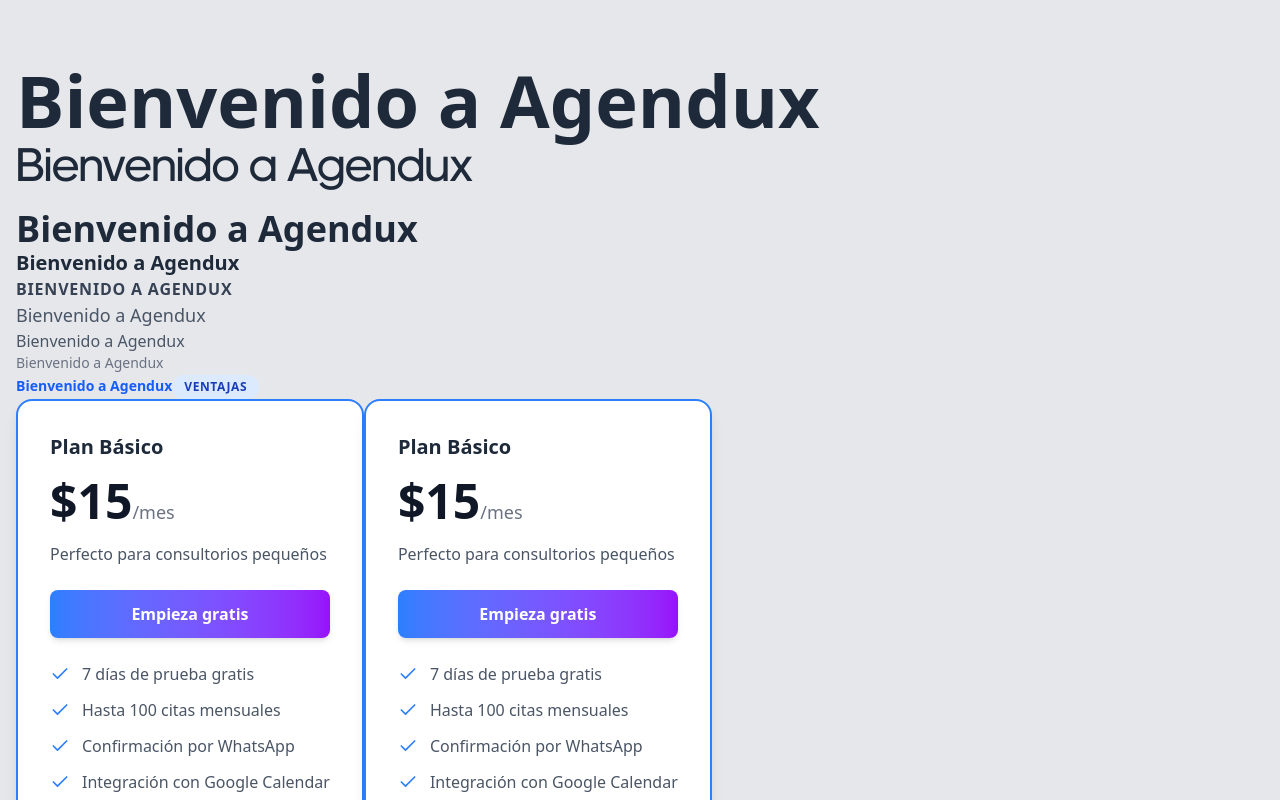
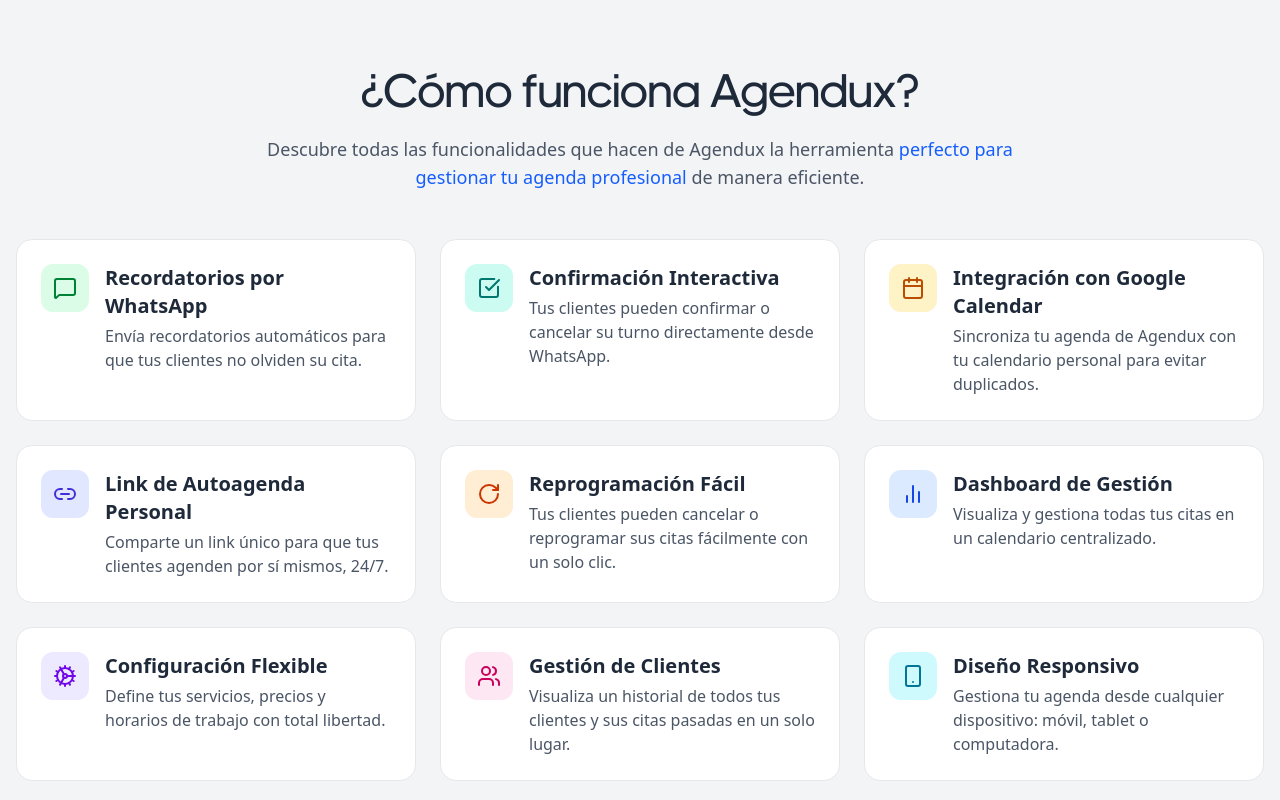
Before and after one commit to RomeroLeandro/frontend-agendux, a React (Vite) app: page / in a window 1280 px wide. Shown: the part 3240-4040 px from the top of the page. Built offline with nearby package versions, Linux system fonts and the light colour scheme.

Commit message:
create Features section

```diff
--- a/src/App.tsx
+++ b/src/App.tsx
@@ -10,6 +10,7 @@ import HelpCard from "./components/layout/HelpCard";
 import { HeroSection } from "./components/pages/HeroSection";
 import { ForWhomSection } from "./components/pages/ForWhomSection";
 import { HowItWorksSection } from "./components/pages/HowItWorksSection";
+import { FeaturesSection } from "./components/pages/FeaturesSection";
 
 function App() {
   return (
@@ -19,6 +20,7 @@ function App() {
         <HeroSection />
         <ForWhomSection />
         <HowItWorksSection />
+        <FeaturesSection />
         <div className="container mx-auto px-4 py-20">
           <Typography variant="display">Bienvenido a Agendux</Typography>
           <Typography variant="heading-xl">Bienvenido a Agendux</Typography>
--- /dev/null
+++ b/src/components/cta/CtaBanner.tsx
@@ -0,0 +1,23 @@
+import { Typography } from "../ui/Typography";
+import { Button } from "../ui/Button";
+
+export const CtaBanner = () => {
+  return (
+    <section className="bg-blue-50 dark:bg-gray-800 rounded-3xl p-8 md:p-16">
+      <div className="text-center flex flex-col items-center">
+        <Typography variant="heading-lg" as="h2">
+          ¿Listo para optimizar tu agenda?
+        </Typography>
+
+        <Typography variant="body-lg" className="mt-4 max-w-2xl">
+          Únete a más de 10,000 profesionales que ya confían en Agendux para
+          gestionar sus citas de manera inteligente y automatizada.
+        </Typography>
+
+        <div className="mt-8">
+          <Button>Comenzar gratis</Button>
+        </div>
+      </div>
+    </section>
+  );
+};
--- /dev/null
+++ b/src/components/pages/FeaturesSection.tsx
@@ -0,0 +1,133 @@
+import {
+  MessageSquare,
+  CheckSquare,
+  Calendar,
+  Link2,
+  RotateCw,
+  BarChart2,
+  Cog,
+  Users,
+  Smartphone,
+} from "lucide-react";
+import { Typography } from "../ui/Typography";
+import { CtaBanner } from "../cta/CtaBanner";
+
+const featuresData = [
+  {
+    icon: <MessageSquare />,
+    title: "Recordatorios por WhatsApp",
+    description:
+      "Envía recordatorios automáticos para que tus clientes no olviden su cita.",
+    colors:
+      "bg-green-100 dark:bg-green-900/50 text-green-700 dark:text-green-400",
+  },
+  {
+    icon: <CheckSquare />,
+    title: "Confirmación Interactiva",
+    description:
+      "Tus clientes pueden confirmar o cancelar su turno directamente desde WhatsApp.",
+    colors: "bg-teal-100 dark:bg-teal-900/50 text-teal-700 dark:text-teal-400",
+  },
+  {
+    icon: <Calendar />,
+    title: "Integración con Google Calendar",
+    description:
+      "Sincroniza tu agenda de Agendux con tu calendario personal para evitar duplicados.",
+    colors:
+      "bg-amber-100 dark:bg-amber-900/50 text-amber-700 dark:text-amber-400",
+  },
+  {
+    icon: <Link2 />,
+    title: "Link de Autoagenda Personal",
+    description:
+      "Comparte un link único para que tus clientes agenden por sí mismos, 24/7.",
+    colors:
+      "bg-indigo-100 dark:bg-indigo-900/50 text-indigo-700 dark:text-indigo-400",
+  },
+  {
+    icon: <RotateCw />,
+    title: "Reprogramación Fácil",
+    description:
+      "Tus clientes pueden cancelar o reprogramar sus citas fácilmente con un solo clic.",
+    colors:
+      "bg-orange-100 dark:bg-orange-900/50 text-orange-700 dark:text-orange-400",
+  },
+  {
+    icon: <BarChart2 />,
+    title: "Dashboard de Gestión",
+    description:
+      "Visualiza y gestiona todas tus citas en un calendario centralizado.",
+    colors: "bg-blue-100 dark:bg-blue-900/50 text-blue-700 dark:text-blue-400",
+  },
+  {
+    icon: <Cog />,
+    title: "Configuración Flexible",
+    description:
+      "Define tus servicios, precios y horarios de trabajo con total libertad.",
+    colors:
+      "bg-violet-100 dark:bg-violet-900/50 text-violet-700 dark:text-violet-400",
+  },
+  {
+    icon: <Users />,
+    title: "Gestión de Clientes",
+    description:
+      "Visualiza un historial de todos tus clientes y sus citas pasadas en un solo lugar.",
+    colors: "bg-pink-100 dark:bg-pink-900/50 text-pink-700 dark:text-pink-400",
+  },
+  {
+    icon: <Smartphone />,
+    title: "Diseño Responsivo",
+    description:
+      "Gestiona tu agenda desde cualquier dispositivo: móvil, tablet o computadora.",
+    colors: "bg-cyan-100 dark:bg-cyan-900/50 text-cyan-700 dark:text-cyan-400",
+  },
+];
+
+export const FeaturesSection = () => {
+  return (
+    <section className="py-16 md:py-24 bg-gray-100 dark:bg-gray-900">
+      <div className="container mx-auto px-4">
+        <div className="text-center max-w-3xl mx-auto">
+          <Typography variant="heading-xl" as="h2">
+            ¿Cómo funciona Agendux?
+          </Typography>
+          <Typography variant="body-lg" className="mt-4">
+            Descubre todas las funcionalidades que hacen de Agendux la
+            herramienta
+            <span className="text-blue-600 font-medium">
+              {" "}
+              perfecto para gestionar tu agenda profesional
+            </span>{" "}
+            de manera eficiente.
+          </Typography>
+        </div>
+
+        <div className="grid grid-cols-1 md:grid-cols-2 lg:grid-cols-3 gap-6 mt-12">
+          {featuresData.map((feature) => (
+            <div
+              key={feature.title}
+              className="bg-white dark:bg-gray-800 p-6 rounded-2xl border border-gray-200 dark:border-gray-700 flex gap-4 items-start"
+            >
+              <div
+                className={`flex-shrink-0 w-12 h-12 flex items-center justify-center rounded-xl ${feature.colors}`}
+              >
+                {feature.icon}
+              </div>
+              <div>
+                <Typography variant="heading-md" as="h3">
+                  {feature.title}
+                </Typography>
+                <Typography variant="body-md" className="mt-1">
+                  {feature.description}
+                </Typography>
+              </div>
+            </div>
+          ))}
+        </div>
+        <div className="mt-16">
+          <CtaBanner />
+        </div>
+      </div>
+    </section>
+  );
+};
```
